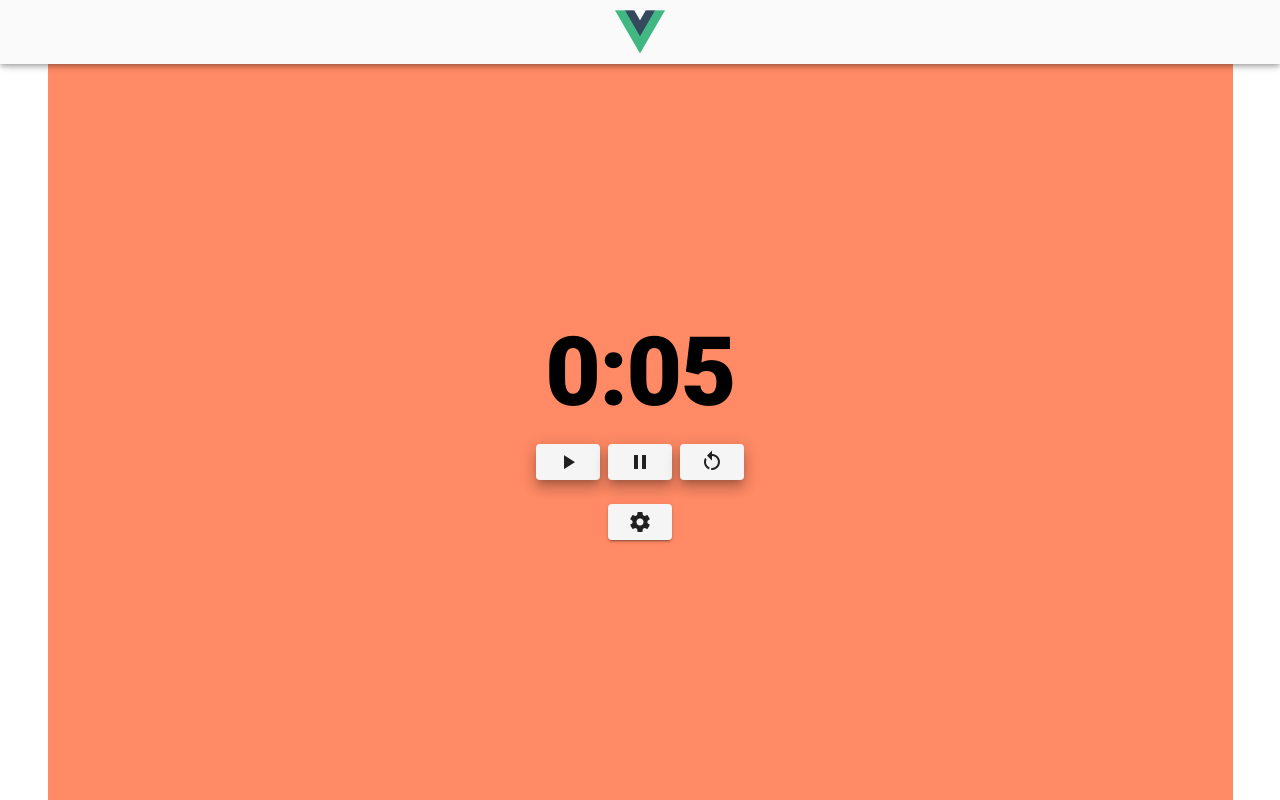
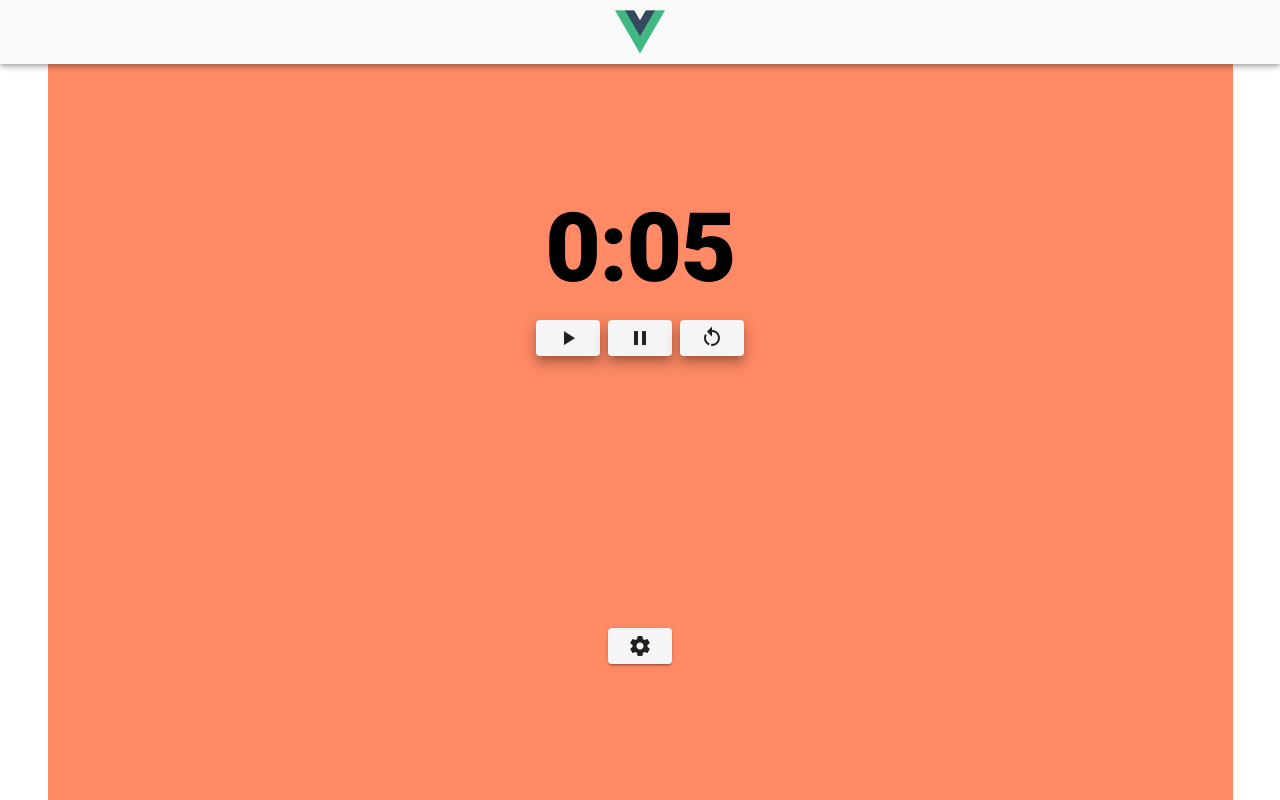
Before and after one commit to renatoalmeida49/fow, a Vue app: page / in a window 1280 px wide. Built offline with nearby package versions, Linux system fonts and the light colour scheme.

Commit message:
UI problem solved

```diff
--- a/src/App.vue
+++ b/src/App.vue
@@ -21,7 +21,9 @@
         :class="{breakTime: interval, focus: !interval}"
       >
 
-      <TheTimer @toggle="toggle" />
+      <TheTimer @toggle="toggle" :key="componentKey"/>
+
+      <ConfigTime @render="forceRender" />
 
       </v-container>
     </v-main>
@@ -31,21 +33,27 @@
 <script>
 
 import TheTimer from '@/components/TheTimer.vue'
+import ConfigTime from '@/components/ConfigTime.vue'
 
 export default {
   name: 'App',
   components: {
-
+    ConfigTime,
     TheTimer
   },
 
   data: () => ({
-    interval: false
+    interval: false,
+    componentKey: 0,
   }),
 
   methods: {
     toggle() {
       this.interval = !this.interval
+    },
+    forceRender() {
+      this.componentKey += 1
+      this.interval = false
     }
   }
 };
--- a/src/components/ConfigTime.vue
+++ b/src/components/ConfigTime.vue
@@ -95,6 +95,7 @@ export default {
         },
         newTime() {
             this.changeTime({focusTime: this.timeFocus, breakTime: this.timeBreaktime})
+            this.$emit("render")
             this.dialog = false
         }
     }
--- a/src/components/TheTimer.vue
+++ b/src/components/TheTimer.vue
@@ -29,22 +29,18 @@
                 <v-icon>mdi-restart</v-icon>
             </v-btn>
         </v-col>
-
-        <v-col cols="12">
-            <ConfigTime />
-        </v-col>
     </v-row>
 </template>
 
 <script>
 import { mapState } from "vuex"
-import ConfigTime from "@/components/ConfigTime.vue"
+
 import * as Tone from 'tone'
 
 export default {
     name: "TheTimer",
     components: {
-        ConfigTime
+
     },
     data() {
         return {
```
